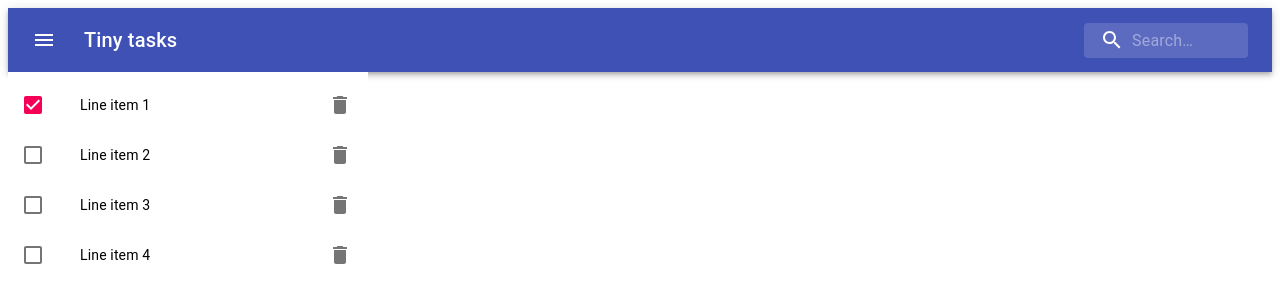
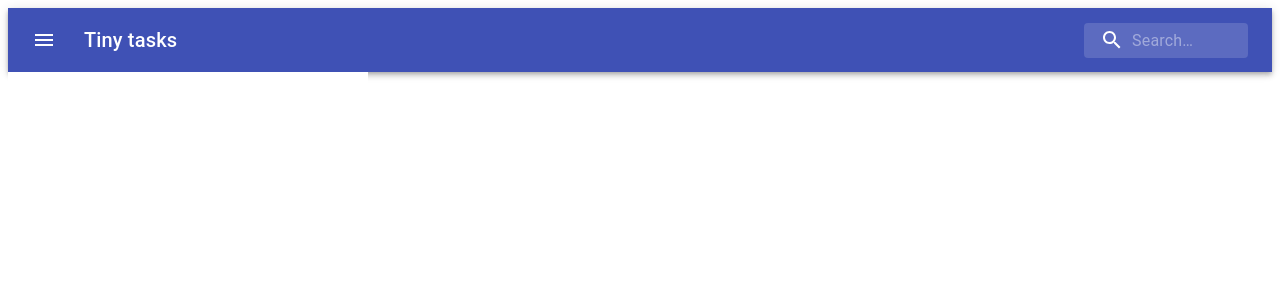
Before and after one commit to SimonMulquin/octree-technical-test, a Next.js app: page / in a window 1280 px wide. Shown: the top 302 px of the page. Built offline with nearby package versions, Linux system fonts and the light colour scheme.

Commit message:
feat: enable task deletion

```diff
--- a/components/TasksList/index.tsx
+++ b/components/TasksList/index.tsx
@@ -8,6 +8,7 @@ import ListItemText from "@material-ui/core/ListItemText";
 import Checkbox from "@material-ui/core/Checkbox";
 import IconButton from "@material-ui/core/IconButton";
 import DeleteIcon from "@material-ui/icons/Delete";
+import useStore from "../../store";
 
 // Most of the code from MUI doc: https://v4.mui.com/components/lists/#checkbox
 const useStyles = makeStyles((theme) => ({
@@ -20,47 +21,26 @@ const useStyles = makeStyles((theme) => ({
 
 export default function TasksList() {
   const classes = useStyles();
-  const [checked, setChecked] = React.useState([0]);
-
-  const handleToggle = (value: number) => () => {
-    const currentIndex = checked.indexOf(value);
-    const newChecked = [...checked];
-
-    if (currentIndex === -1) {
-      newChecked.push(value);
-    } else {
-      newChecked.splice(currentIndex, 1);
-    }
-
-    setChecked(newChecked);
-  };
+  const { tasks, deleteTask } = useStore();
 
   return (
     <List className={classes.root}>
-      {[0, 1, 2, 3].map((value) => {
-        const labelId = `checkbox-list-label-${value}`;
-
+      {tasks.map(({ id, title, checked }) => {
         return (
-          <ListItem
-            key={value}
-            role={undefined}
-            dense
-            button
-            onClick={handleToggle(value)}
-          >
+          <ListItem key={id} role={undefined} dense button>
             <ListItemIcon>
               <Checkbox
                 edge="start"
-                checked={checked.indexOf(value) !== -1}
+                checked={checked}
                 tabIndex={-1}
                 disableRipple
-                inputProps={{ "aria-labelledby": labelId }}
+                inputProps={{ "aria-labelledby": id }}
               />
             </ListItemIcon>
-            <ListItemText id={labelId} primary={`Line item ${value + 1}`} />
+            <ListItemText id={id} primary={title} />
             <ListItemSecondaryAction>
               <IconButton edge="end" aria-label="delete">
-                <DeleteIcon />
+                <DeleteIcon onClick={() => deleteTask(id)} />
               </IconButton>
             </ListItemSecondaryAction>
           </ListItem>
```
